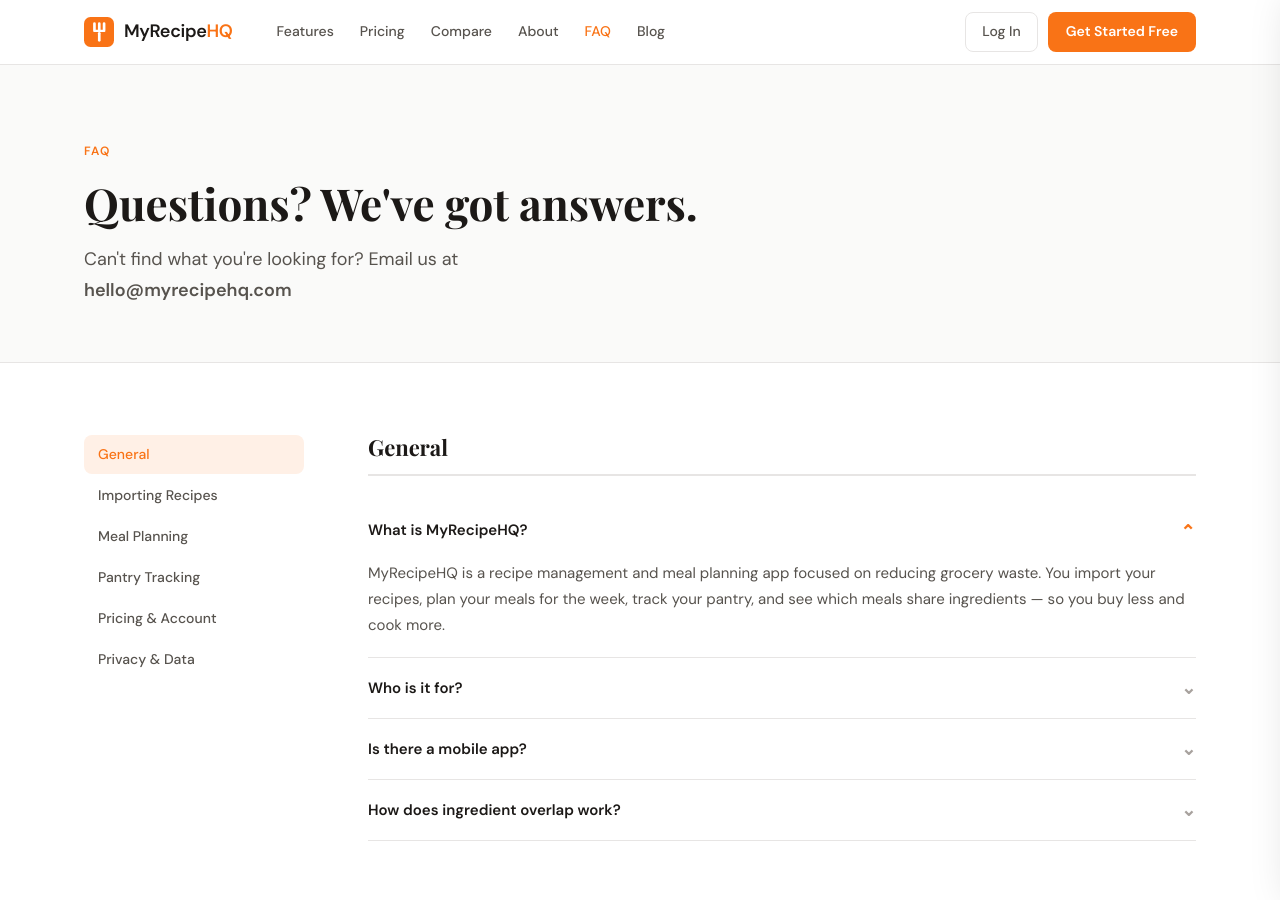
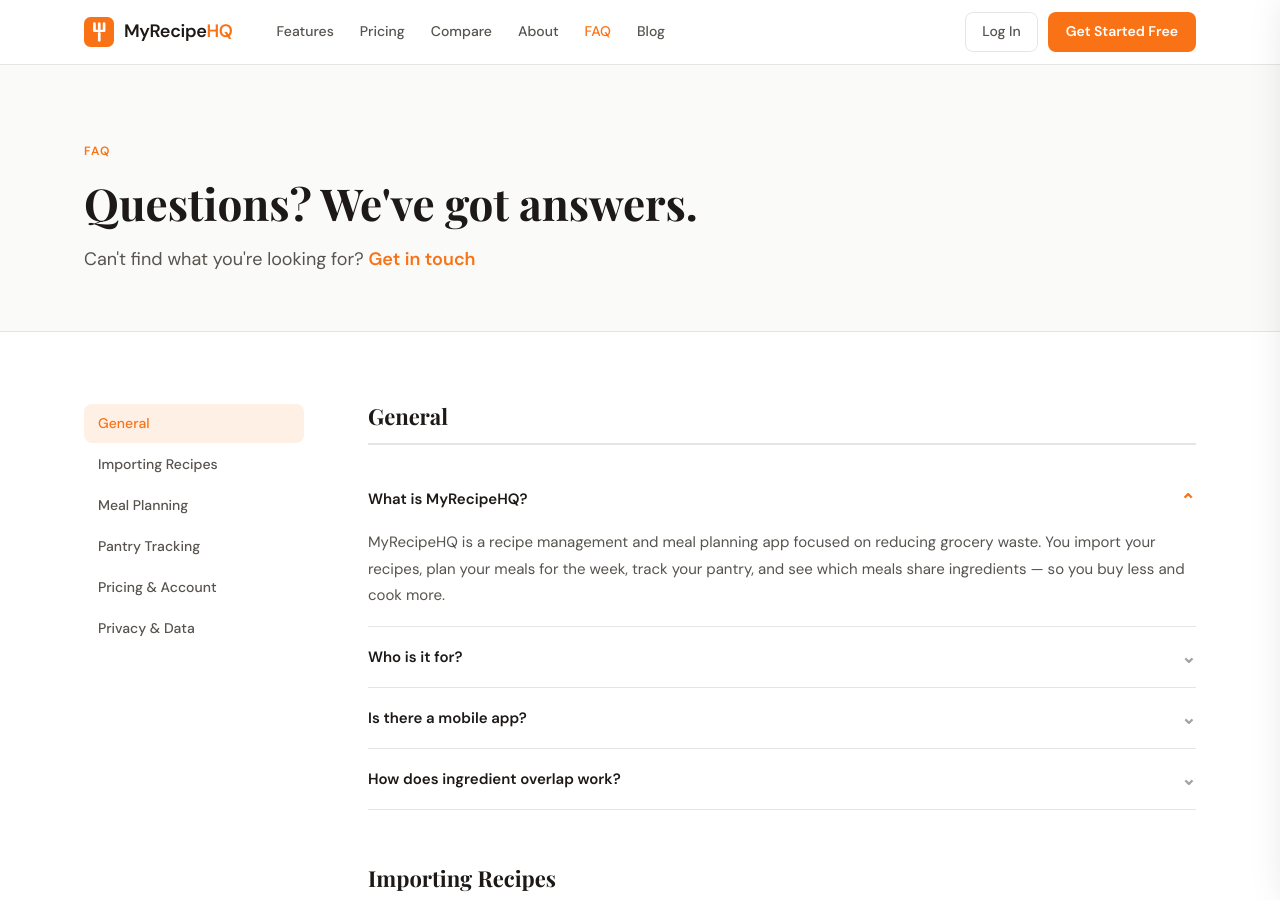
Before and after one commit to bgerlach463/recipehq-site, a Jekyll site: the page built from faq/index.html, in a window 1280 px wide and 900 px high. Built offline with Jekyll 4.4.1, drawn with Linux system fonts in a browser that asks for light colours.

Commit message:
Remove email from FAQ — replace with contact form link

```diff
--- a/faq/index.html
+++ b/faq/index.html
@@ -113,7 +113,7 @@
     <div class="container">
       <div class="section-eyebrow">FAQ</div>
       <h1 class="section-title">Questions? We've got answers.</h1>
-      <p class="section-sub">Can't find what you're looking for? Email us at <strong>hello@myrecipehq.com</strong></p>
+      <p class="section-sub">Can't find what you're looking for? <a href="/contact/" style="color:var(--orange);font-weight:600;text-decoration:none">Get in touch</a></p>
     </div>
   </div>
 
@@ -236,7 +236,7 @@
             </div>
             <div class="faq-item" onclick="toggleFaq(this)">
               <button class="faq-q">Can I export all my data? <span class="faq-chevron">⌄</span></button>
-              <div class="faq-a">Yes. Email us at hello@myrecipehq.com and we'll send you a full export of your recipes, ingredients, and meal plans in JSON and CSV format. No questions asked.</div>
+              <div class="faq-a">Yes. Use our <a href="/contact/">contact form</a> and we'll send you a full export of your recipes, ingredients, and meal plans in JSON and CSV format. No questions asked.</div>
             </div>
             <div class="faq-item" onclick="toggleFaq(this)">
               <button class="faq-q">How do I delete my account? <span class="faq-chevron">⌄</span></button>
```
